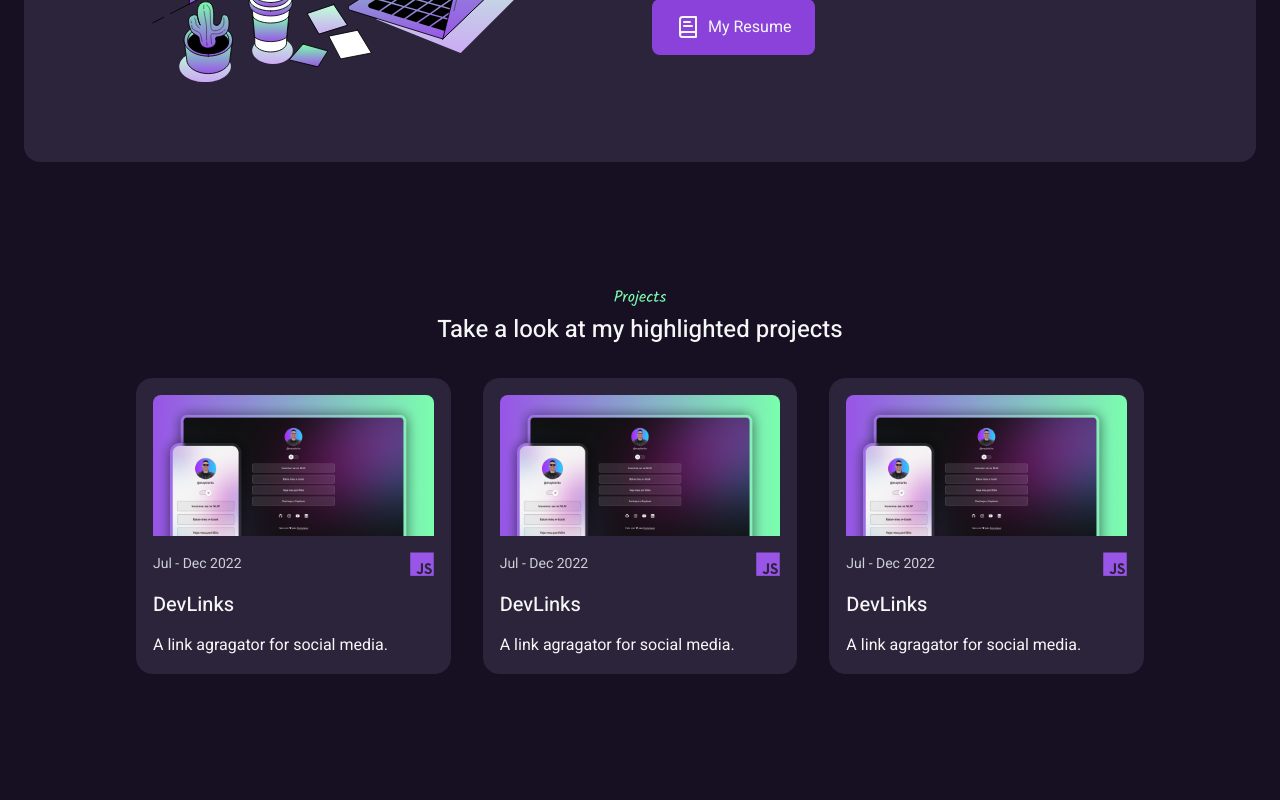
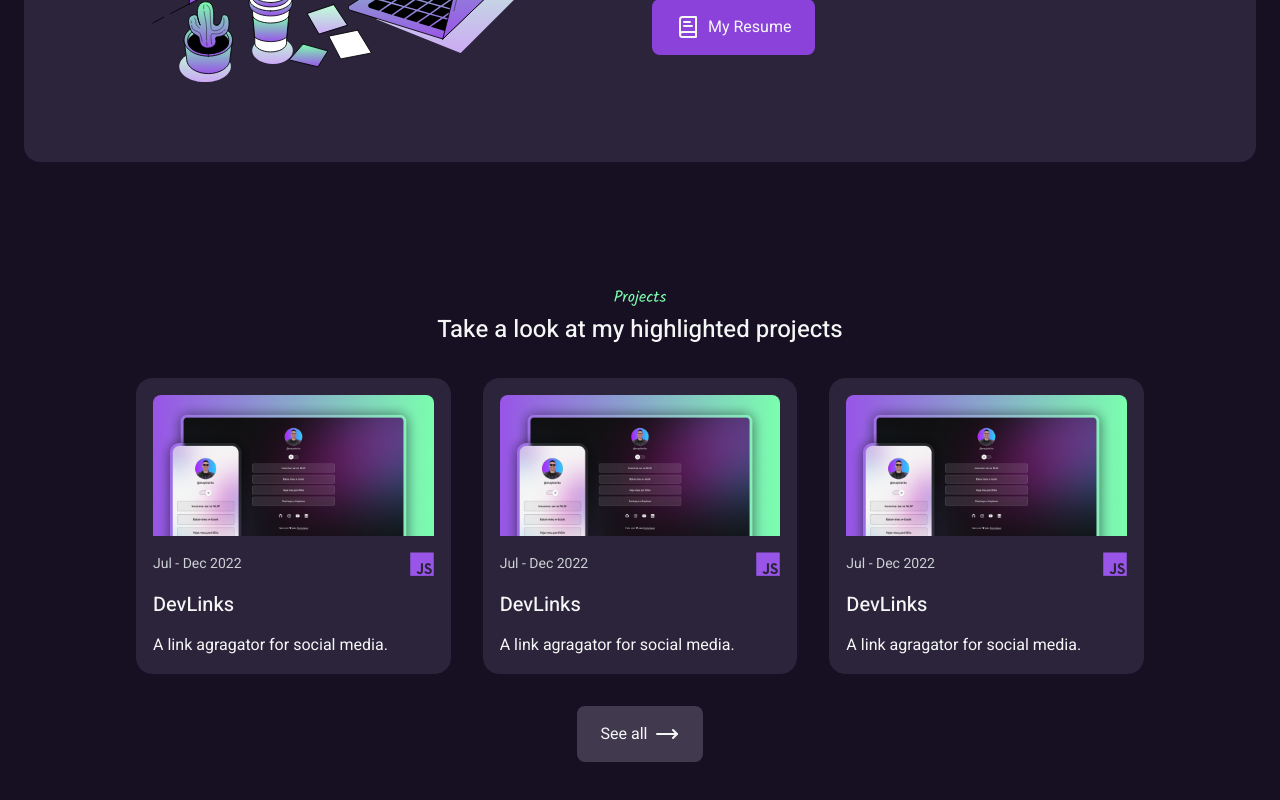
Before and after one commit to felipesanderp/portfolio, a Next.js app: page / in a window 1280 px wide. Shown: the part 1098-1898 px from the top of the page. Before the commit the page ends 1860 px from the top, so only its background shows below. Built offline with nearby package versions, Linux system fonts and the light colour scheme.

Commit message:
link button to see all

```diff
--- a/src/app/(portfolio)/page.tsx
+++ b/src/app/(portfolio)/page.tsx
@@ -142,6 +142,13 @@ export default function Home() {
 
           <ProjectCard />
         </div>
+        <Link
+          href="#"
+          className="flex h-14 items-center gap-2 rounded-lg bg-surface-secondary p-6 hover:bg-surface-secondary/80 lg:w-auto"
+        >
+          See all
+          <MoveRight />
+        </Link>
       </div>
     </div>
   )
```
